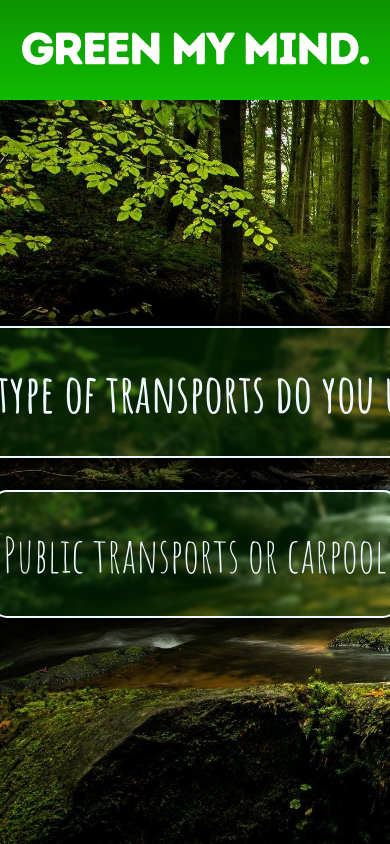
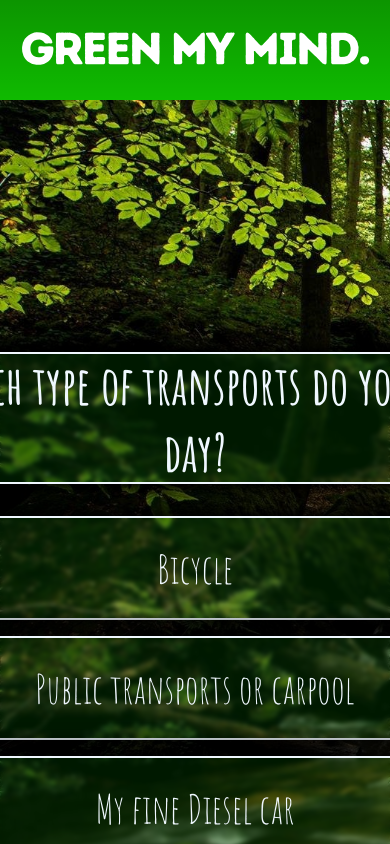
Before and after one commit to fblaizoud/green-my-mind, a React (Vite) app: page /quiz in a window 390 px wide. Both pictures are taken after a click on the button "Start Quiz". Shown: the top 844 px of the page. Built offline with nearby package versions, Linux system fonts and the light colour scheme.

Commit message:
Responsive quiz

```diff
--- a/src/sass/_QuizItem.scss
+++ b/src/sass/_QuizItem.scss
@@ -5,6 +5,7 @@
   align-items: center;
   gap: 2rem;
   width: 80rem;
+  min-height: 120vh;
   &__question {
     display: flex;
     flex-direction: column;
@@ -22,6 +23,9 @@
     padding: 0rem;
     backdrop-filter: blur(2px);
     box-shadow: 0px 0px 20px 10px black;
+    @media screen and (max-width: 1000px) {
+      width: 60%;
+    }
   }
   &__answers {
     display: flex;
@@ -29,6 +33,11 @@
     align-items: center;
     gap: 2rem;
     width: 100%;
+    @media screen and (max-width: 1000px) {
+      flex-direction: column;
+      width: 80%;
+      gap: 1rem;
+    }
     &__button {
       font-family: "Amatic SC";
       color: aliceblue;
@@ -38,12 +47,16 @@
       border: 2px solid aliceblue;
       border-radius: 15px;
       background-color: rgba(0, 100, 0, 0.25);
-      padding: 0rem;
       backdrop-filter: blur(2px);
       box-shadow: 0px 0px 20px 10px black;
       cursor: pointer;
       &:hover {
         transform: scale(1.05);
+      }
+      @media screen and (max-width: 1000px) {
+        width: 60%;
+        font-size: 2.5rem;
+        height: 6.5rem;
       }
       Link {
         color: aliceblue;
--- a/src/sass/_QuizPage.scss
+++ b/src/sass/_QuizPage.scss
@@ -1,12 +1,15 @@
 .quizPage {
   width: 100%;
-  height: calc(100vh - 100px);
+  min-height: calc(100vh - 100px);
   background-image: url("/assets/quizImage.jpg");
   background-size: cover;
   display: flex;
   flex-direction: column;
   justify-content: center;
   align-items: center;
+  @media screen and (max-width: 1000px) {
+    height: auto;
+  }
   &__intro {
     width: 80vw;
     height: 60vh;
@@ -16,6 +19,7 @@
     align-items: center;
     font-size: 5rem;
     color: aliceblue;
+    text-align: center;
     border: 2px solid aliceblue;
     border-radius: 20px;
     font-family: "Amatic SC";
@@ -24,6 +28,9 @@
     backdrop-filter: blur(2px);
     box-shadow: 0px 0px 20px 10px black;
     gap: 2rem;
+    @media screen and (max-width: 1000px) {
+      font-size: 3.5rem;
+    }
     button {
       width: 20rem;
       font-size: 3rem;
@@ -55,19 +62,42 @@
     background-color: rgba(0, 100, 0, 0.25);
     backdrop-filter: blur(2px);
     box-shadow: 0px 0px 20px 10px black;
+    @media screen and (max-width: 1000px) {
+      height: auto;
+      padding: 0.5rem;
+      margin-top: 2rem;
+      margin-bottom: 2rem;
+    }
     &__total {
+      text-align: center;
       font-weight: bold;
       text-shadow: 4px 4px 8px black;
+      @media screen and (max-width: 1000px) {
+        font-size: 2.8rem;
+        margin-top: 1rem;
+        margin-bottom: 1rem;
+      }
     }
     &__details {
       margin-top: 3rem;
       display: grid;
       grid-template-columns: 1fr 1fr;
+      @media screen and (max-width: 1000px) {
+        display: flex;
+        flex-direction: column;
+        margin-top: 0;
+      }
       &__categories {
         font-size: 4rem;
         align-self: flex-start;
         text-shadow: 4px 4px 8px black;
         margin-left: 2rem;
+        @media screen and (max-width: 1000px) {
+          font-size: 2.5rem;
+          align-self: center;
+          text-align: center;
+          margin-left: 0;
+        }
       }
       &__advice {
         font-size: 3.5rem;
@@ -77,8 +107,17 @@
         justify-content: space-around;
         align-items: center;
         text-align: center;
+        @media screen and (max-width: 1000px) {
+          font-size: 2.8rem;
+          margin-right: 0;
+          margin-top: 1rem;
+          margin-bottom: 1rem;
+        }
         &__link {
           font-size: 2.5rem;
+          @media screen and (max-width: 1000px) {
+            font-size: 2rem;
+          }
           &:hover {
             transform: scale(1.05);
           }
@@ -94,6 +133,10 @@
           justify-content: space-around;
           align-items: center;
           gap: 3rem;
+          @media screen and (max-width: 1000px) {
+            flex-direction: column;
+            gap: 0;
+          }
           button {
             width: 10rem;
             height: 3rem;
```
